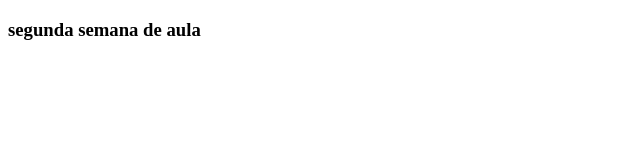
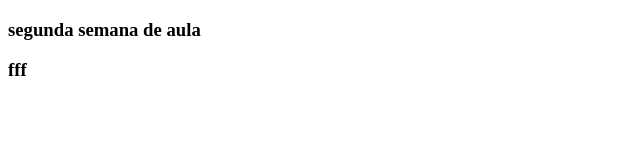
Before and after one commit to gomes21gi/HB-SA, a plain HTML site: page index.html in a window 1280 px wide. Shown: the full height of the page, 0-640 px from the left. Drawn offline with Linux system fonts and the light colour scheme.

Commit message:
segunda modificação

```diff
--- a/index.html
+++ b/index.html
@@ -8,5 +8,6 @@
 </head>
 <body>
     <h3>segunda semana de aula</h3>
+    <h3>fff</h3>
 </body>
 </html>
```
